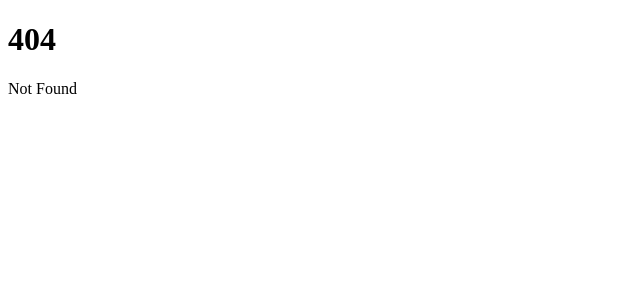
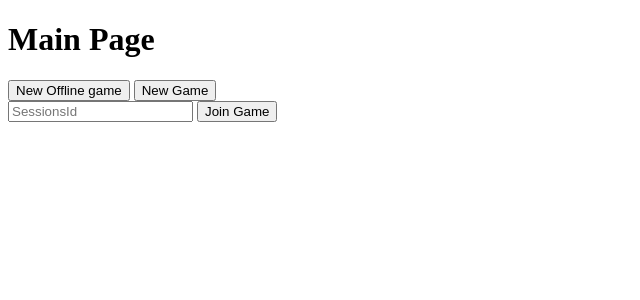
Before and after one commit to sanqro/games, a SvelteKit app in the folder games/: page /mainpage in a window 1280 px wide. Before the commit this address had no page. Shown: the top 300 px of the page, without its empty margins (0-640 px from the left). Built offline with nearby package versions, Linux system fonts and the light colour scheme.

Commit message:
Player can create new game

```diff
--- a/games/src/interfaces.ts
+++ b/games/src/interfaces.ts
@@ -1,6 +1,6 @@
 export type gameState = {
-    playerX: string;
-    playerO: string;
+    playerX: string | null;
+    playerO: string | null;
     currentPlayer: 'X' | 'O' | ''; // '' means game is over
     gameGrid: gameTyle[];
 };
--- /dev/null
+++ b/games/src/routes/mainpage/+page.server.ts
@@ -0,0 +1,74 @@
+import type { Actions } from './$types';
+import type { gameState } from '$interfaces';
+import { supabase } from '$lib/supabaseClient';
+
+export const actions = {
+	default: async () => {
+		return;
+	},
+  createGame: async () => {
+    const newGame: gameState = {
+      playerX: null,
+      playerO: null,
+      currentPlayer: 'X',
+      gameGrid: [
+        {
+          tileIndex: 1,
+          tileState: ''
+        },
+        {
+          tileIndex: 0,
+          tileState: ''
+        },
+        {
+          tileIndex: 6,
+          tileState: ''
+        },
+        {
+          tileIndex: 2,
+          tileState: ''
+        },
+        {
+          tileIndex: 3,
+          tileState: ''
+        },
+        {
+          tileIndex: 4,
+          tileState: ''
+        },
+        {
+          tileIndex: 5,
+          tileState: ''
+        },
+        {
+          tileIndex: 7,
+          tileState: ''
+        },
+        {
+          tileIndex: 8,
+          tileState: ''
+        }
+      ]
+    }
+
+
+    const { data, error } = await supabase
+      .from('games')
+      .insert([newGame])
+      .select()
+
+
+    return { data, error };
+  },
+  joinGame: async (event) => {
+    return event;
+  },
+} satisfies Actions;
+
+/*const POST: RouteHandler = async (req, res) => {
+  const { page } = req.params;
+
+  const games = await getGames(page);
+
+  res.json(games);
+}*/
--- /dev/null
+++ b/games/src/routes/mainpage/+page.svelte
@@ -0,0 +1,76 @@
+<script lang="ts">
+	import { goto } from '$app/navigation';
+	import { supabase } from '$lib/supabaseClient';
+	import type { gameState } from '$interfaces';
+
+	const newOfflineGame = () => {
+		goto('/game');
+	};
+
+	const newGame = async () => {
+		const newGame: gameState = {
+			playerX: null,
+			playerO: null,
+			currentPlayer: 'X',
+			gameGrid: [
+				{
+					tileIndex: 1,
+					tileState: ''
+				},
+				{
+					tileIndex: 0,
+					tileState: ''
+				},
+				{
+					tileIndex: 6,
+					tileState: ''
+				},
+				{
+					tileIndex: 2,
+					tileState: ''
+				},
+				{
+					tileIndex: 3,
+					tileState: ''
+				},
+				{
+					tileIndex: 4,
+					tileState: ''
+				},
+				{
+					tileIndex: 5,
+					tileState: ''
+				},
+				{
+					tileIndex: 7,
+					tileState: ''
+				},
+				{
+					tileIndex: 8,
+					tileState: ''
+				}
+			]
+		};
+
+		const { data, error } = await supabase
+			.from('games')
+			.insert([{ game: newGame }])
+			.select();
+
+		if (error) {
+			console.error(error);
+		} else {
+			console.log(data);
+		}
+	};
+</script>
+
+<div>
+	<h1>Main Page</h1>
+	<button on:click={() => newOfflineGame()}>New Offline game</button>
+	<button on:click={() => newGame()}>New Game</button>
+	<form action="?/joinGame">
+		<input type="text" placeholder="SessionsId" />
+		<button type="submit">Join Game</button>
+	</form>
+</div>
```
